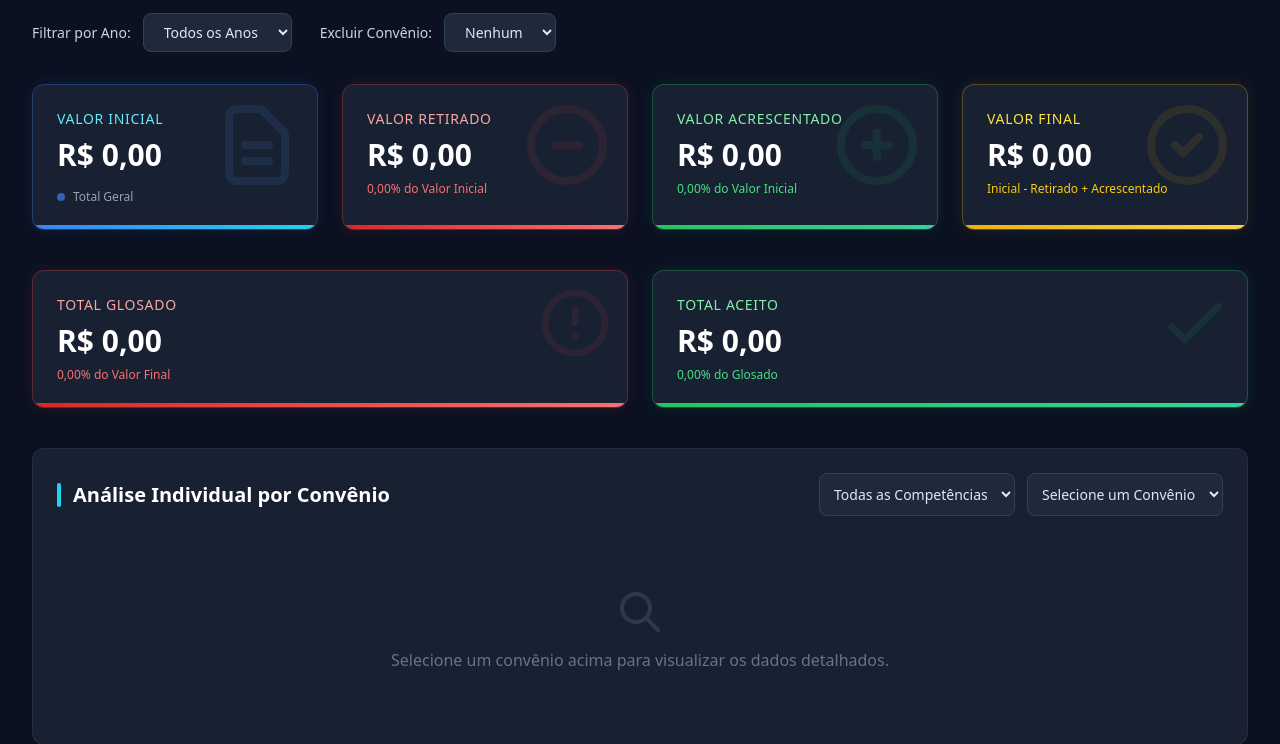
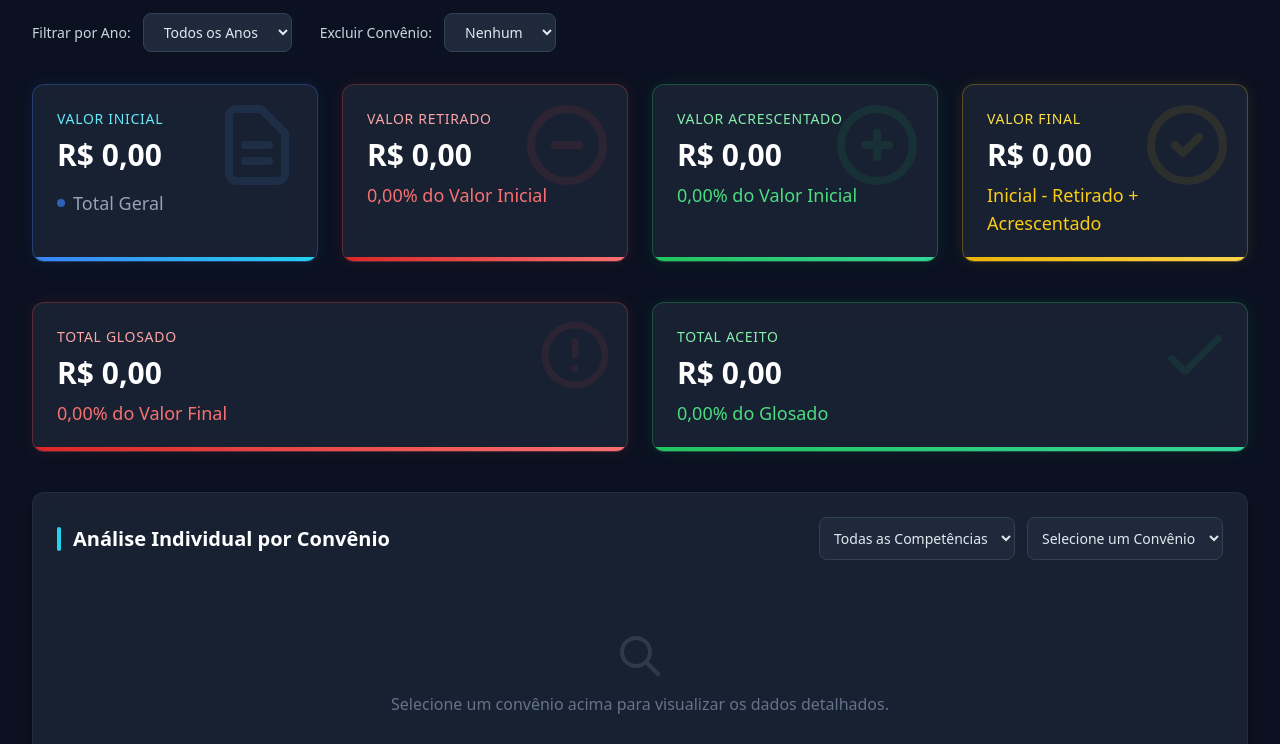
Before and after one commit to AiCode-1973/auditorhosp, a PHP site: page /auditorhosp/dashboard_relatorio_mensal.php in a window 1280 px wide. Shown: the part 156-900 px from the top of the page. Run offline with PHP 8.4, Linux system fonts and the light colour scheme; the visitor is signed in with stand-in values (Sample User, id 1); data that the repository does not hold is empty; some libraries are stand-ins or nearby versions.

Commit message:
feat: aumentar o tamanho da fonte e melhorar a legibilidade nos cards do relatório mensal

```diff
--- a/dashboard_relatorio_mensal.php
+++ b/dashboard_relatorio_mensal.php
@@ -371,7 +371,7 @@ try {
             </div>
             <p class="text-sm font-medium text-cyan-300 uppercase tracking-wider mb-2">Valor Inicial</p>
             <p class="text-3xl font-bold text-white relative z-10">R$ <?php echo number_format($totais['total_inicial'], 2, ',', '.'); ?></p>
-            <div class="mt-4 flex items-center text-xs text-slate-400">
+            <div class="mt-4 flex items-center text-lg text-slate-400">
                 <span class="w-2 h-2 rounded-full bg-blue-500 mr-2 animate-pulse"></span> Total Geral
             </div>
             <div class="absolute bottom-0 left-0 h-1 bg-gradient-to-r from-blue-500 to-cyan-400 w-full"></div>
@@ -389,7 +389,7 @@ try {
                 <span class="card-value-money">R$ <?php echo number_format($totais['total_retirado'], 2, ',', '.'); ?></span>
                 <span class="card-value-percent hidden"><?php echo number_format($perc_retirado_geral, 2, ',', '.'); ?>%</span>
             </p>
-            <p class="text-xs text-red-400 mt-2 relative z-10">
+            <p class="text-lg text-red-400 mt-2 relative z-10">
                 <span class="card-sub-default"><?php echo number_format($perc_retirado_geral, 2, ',', '.'); ?>% do Valor Inicial</span>
                 <span class="card-sub-alt hidden">do Valor Inicial</span>
             </p>
@@ -408,7 +408,7 @@ try {
                 <span class="card-value-money">R$ <?php echo number_format($totais['total_acrescentado'], 2, ',', '.'); ?></span>
                 <span class="card-value-percent hidden"><?php echo number_format($perc_acrescentado_geral, 2, ',', '.'); ?>%</span>
             </p>
-            <p class="text-xs text-green-400 mt-2 relative z-10">
+            <p class="text-lg text-green-400 mt-2 relative z-10">
                 <span class="card-sub-default"><?php echo number_format($perc_acrescentado_geral, 2, ',', '.'); ?>% do Valor Inicial</span>
                 <span class="card-sub-alt hidden">do Valor Inicial</span>
             </p>
@@ -424,7 +424,7 @@ try {
             </div>
             <p class="text-sm font-medium text-yellow-300 uppercase tracking-wider mb-2">Valor Final</p>
             <p class="text-3xl font-bold text-white relative z-10">R$ <?php echo number_format($totais['total_final'], 2, ',', '.'); ?></p>
-            <p class="text-xs text-yellow-400 mt-2 relative z-10">Inicial - Retirado + Acrescentado</p>
+            <p class="text-lg text-yellow-400 mt-2 relative z-10">Inicial - Retirado + Acrescentado</p>
             <div class="absolute bottom-0 left-0 h-1 bg-gradient-to-r from-yellow-500 to-amber-300 w-full"></div>
         </div>
     </div>
@@ -443,7 +443,7 @@ try {
                 <span class="card-value-money">R$ <?php echo number_format($totais['total_glosado'], 2, ',', '.'); ?></span>
                 <span class="card-value-percent hidden"><?php echo number_format($perc_glosado_geral, 2, ',', '.'); ?>%</span>
             </p>
-            <p class="text-xs text-red-400 mt-2 relative z-10">
+            <p class="text-lg text-red-400 mt-2 relative z-10">
                 <span class="card-sub-default"><?php echo number_format($perc_glosado_geral, 2, ',', '.'); ?>% do Valor Final</span>
                 <span class="card-sub-alt hidden">do Valor Final</span>
             </p>
@@ -462,7 +462,7 @@ try {
                 <span class="card-value-money">R$ <?php echo number_format($totais['total_aceito'], 2, ',', '.'); ?></span>
                 <span class="card-value-percent hidden"><?php echo number_format($perc_aceito_geral, 2, ',', '.'); ?>%</span>
             </p>
-            <p class="text-xs text-green-400 mt-2 relative z-10">
+            <p class="text-lg text-green-400 mt-2 relative z-10">
                 <span class="card-sub-default"><?php echo number_format($perc_aceito_geral, 2, ',', '.'); ?>% do Glosado</span>
                 <span class="card-sub-alt hidden">do Glosado</span>
             </p>
@@ -507,32 +507,32 @@ try {
             <div class="bg-slate-800/50 rounded-lg p-4 border border-slate-700">
                 <p class="text-xs font-medium text-cyan-400 uppercase">Inicial</p>
                 <p class="text-xl font-bold text-white" id="convInicial">R$ 0,00</p>
-                <p class="text-xs text-slate-400 mt-1">Base de cálculo</p>
+                <p class="text-base text-slate-400 mt-1">Base de cálculo</p>
             </div>
             <div class="bg-slate-800/50 rounded-lg p-4 border border-slate-700">
                 <p class="text-xs font-medium text-red-400 uppercase">Retirado</p>
                 <p class="text-xl font-bold text-red-500" id="convRetirado">R$ 0,00</p>
-                <p class="text-xs text-red-400 mt-1" id="convPercRetirado">0,00% do Inicial</p>
+                <p class="text-base text-red-400 mt-1" id="convPercRetirado">0,00% do Inicial</p>
             </div>
             <div class="bg-slate-800/50 rounded-lg p-4 border border-slate-700">
                 <p class="text-xs font-medium text-green-400 uppercase">Acrescentado</p>
                 <p class="text-xl font-bold text-green-500" id="convAcrescentado">R$ 0,00</p>
-                <p class="text-xs text-green-400 mt-1" id="convPercAcrescentado">0,00% do Inicial</p>
+                <p class="text-base text-green-400 mt-1" id="convPercAcrescentado">0,00% do Inicial</p>
             </div>
             <div class="bg-slate-800/50 rounded-lg p-4 border border-slate-700">
                 <p class="text-xs font-medium text-yellow-400 uppercase">Final</p>
                 <p class="text-xl font-bold text-yellow-500" id="convFinal">R$ 0,00</p>
-                <p class="text-xs text-slate-400 mt-1">Inicial - Retirado + Acrescentado</p>
+                <p class="text-basetext-slate-400 mt-1">Inicial - Retirado + Acrescentado</p>
             </div>
             <div class="bg-slate-800/50 rounded-lg p-4 border border-slate-700">
                 <p class="text-xs font-medium text-red-400 uppercase">Glosado</p>
                 <p class="text-xl font-bold text-red-500" id="convGlosado">R$ 0,00</p>
-                <p class="text-xs text-red-400 mt-1" id="convPercGlosado">0,00% do Final</p>
+                <p class="text-base text-red-400 mt-1" id="convPercGlosado">0,00% do Final</p>
             </div>
             <div class="bg-slate-800/50 rounded-lg p-4 border border-slate-700">
                 <p class="text-xs font-medium text-green-400 uppercase">Aceito</p>
                 <p class="text-xl font-bold text-green-500" id="convAceito">R$ 0,00</p>
-                <p class="text-xs text-green-400 mt-1" id="convPercAceito">0,00% do Glosado</p>
+                <p class="text-base text-green-400 mt-1" id="convPercAceito">0,00% do Glosado</p>
             </div>
         </div>
 
```
Also changed, not shown: dashboard_v2.php (+8 -8 lines).
